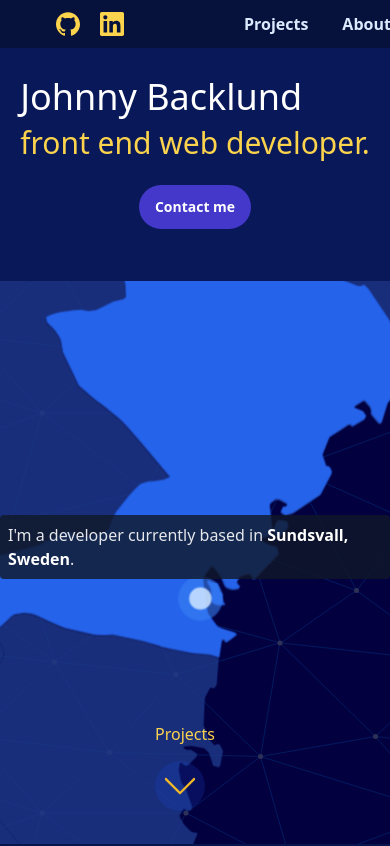
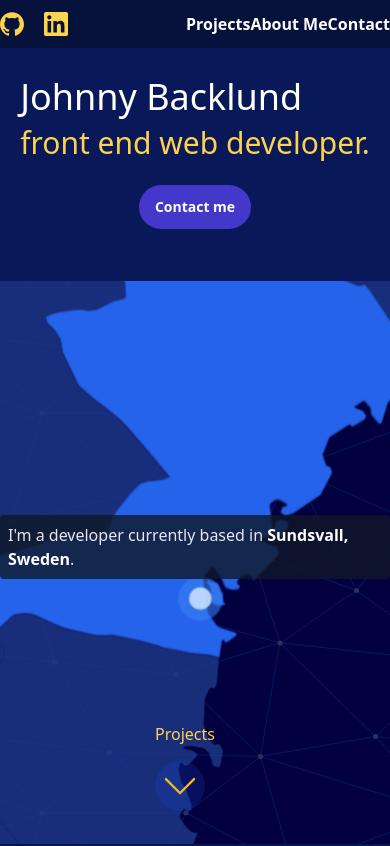
Before and after one commit to johnnydevster/portfolio, a React (Create React App) app: page / in a window 390 px wide. Shown: the top 846 px of the page. Built offline with nearby package versions, Linux system fonts and the light colour scheme.

Commit message:
Fixed bug with mobile devices scrollbar

```diff
--- a/src/App.js
+++ b/src/App.js
@@ -58,14 +58,13 @@ function App() {
     const defaultStyle = {
       transition: `all ${duration}ms ease-in-out`,
       opacity: 1,
-      left: 10 + "%",
     };
 
     const transitionStyles = {
       entering: { opacity: 0 },
       entered: { opacity: 1, left: 0 },
       exiting: { opacity: 1, left: 0 },
-      exited: { opacity: 0, left: 10 + "%", width: 0 },
+      exited: { opacity: 0, left: 0, width: 0, height: 0 },
     };
 
     return (
@@ -88,11 +87,10 @@ function App() {
 
   return (
     <div>
-      <div ref={topRef} className="main h-screen w-full absolute z-0">
+      <div ref={topRef} className="main h-screen w-full z-0">
         <Transition in={showContactForm} timeout={0}>
           {(state) => <ContactFormPopup state={state} />}
         </Transition>
-
         <div className="h-full md:h-full md:flex items-center">
           <div className="introframe bg-opacity-50 h-1/3 md:h-full relative md:w-2/5  pt-12 flex items-center">
             <div className="text-white w-22 mx-auto p-4 flex flex-col">
@@ -138,6 +136,7 @@ function App() {
             <ArrowDown className="transition-all duration-400 ease-in-out bg-blue-700 bg-opacity-20 hover:bg-opacity-60 rounded-full p-2 fill-current text-yellow-400 cursor-pointer animate-bounce" />
           </div>
         </div>
+
         <div ref={projectsRef}>
           <Main
             fireAnimation={fireAnimation}
--- a/src/Main.js
+++ b/src/Main.js
@@ -44,7 +44,7 @@ function Main(props) {
         } h-12 fixed flex items-center`}
       >
         <div className="flex w-full justify-between fill-current text-yellow-300">
-          <div className="flex items-center mx-14">
+          <div className="flex items-center">
             <a
               href="https://github.com/johnnydevster"
               target="_blank"
@@ -63,22 +63,22 @@ function Main(props) {
             </a>
           </div>
           <nav>
-            <ul className="flex text-base text-blue-100 font-semibold justify-between w-72 mx-14">
+            <ul className="flex text-base text-white font-semibold justify-between">
               <li
                 onClick={scrollToProjects}
-                className="transition-all duration-100 ease-in-out cursor-pointer hover:bg-blue-900 px-2 py-1 rounded"
+                className="transition-all duration-100 ease-in-out cursor-pointer hover:bg-blue-900 py-1 rounded"
               >
                 Projects
               </li>
               <li
                 onClick={scrollToAboutMe}
-                className="transition-all duration-100 ease-in-out cursor-pointer hover:bg-blue-900 px-2 py-1 rounded"
+                className="transition-all duration-100 ease-in-out cursor-pointer hover:bg-blue-900 py-1 rounded"
               >
                 About Me
               </li>
               <li
                 onClick={scrollToContact}
-                className="transition-all duration-100 ease-in-out cursor-pointer hover:bg-blue-900 px-2 py-1 rounded"
+                className="transition-all duration-100 ease-in-out cursor-pointer hover:bg-blue-900 py-1 rounded"
               >
                 Contact
               </li>
--- a/src/SwedenAnimation.js
+++ b/src/SwedenAnimation.js
@@ -19,7 +19,6 @@ function SwedenAnimation(props) {
 
   useEffect(() => {
     if (displayRadarButton) {
-      console.log("Show intro overlay.");
       let timer = () => setTimeout(props.setShowIntroOverlay, 500, true);
       let timerId = timer();
       return () => {
```
